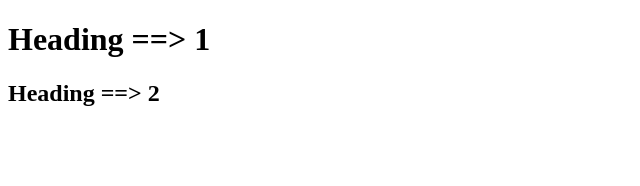
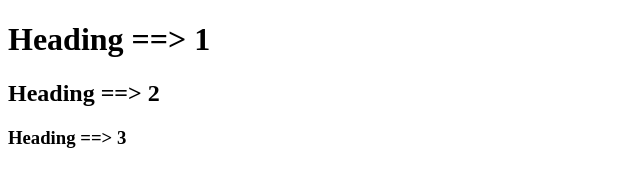
Before and after one commit to ManvendrasinhJadeja/maan-mohit, a plain HTML site: page index.html in a window 1280 px wide. Shown: the whole page, without its empty margins (0-640 px from the left). Drawn offline with Linux system fonts and the light colour scheme.

Commit message:
Heading 3

```diff
--- a/index.html
+++ b/index.html
@@ -9,6 +9,7 @@
 
     <h1>Heading ==> 1</h1>
     <h2>Heading ==> 2</h2>
+    <h3>Heading ==> 3</h3>
 
 </body>
 </html>
```
